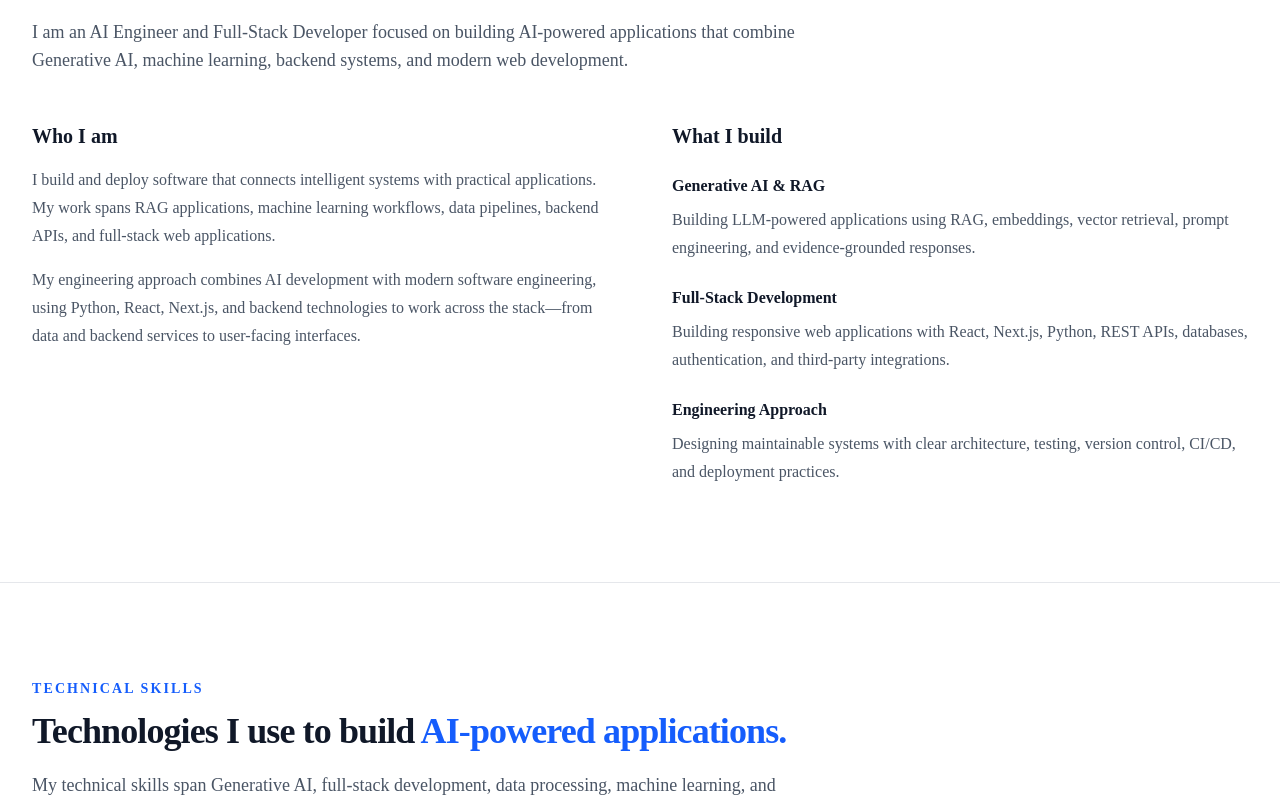
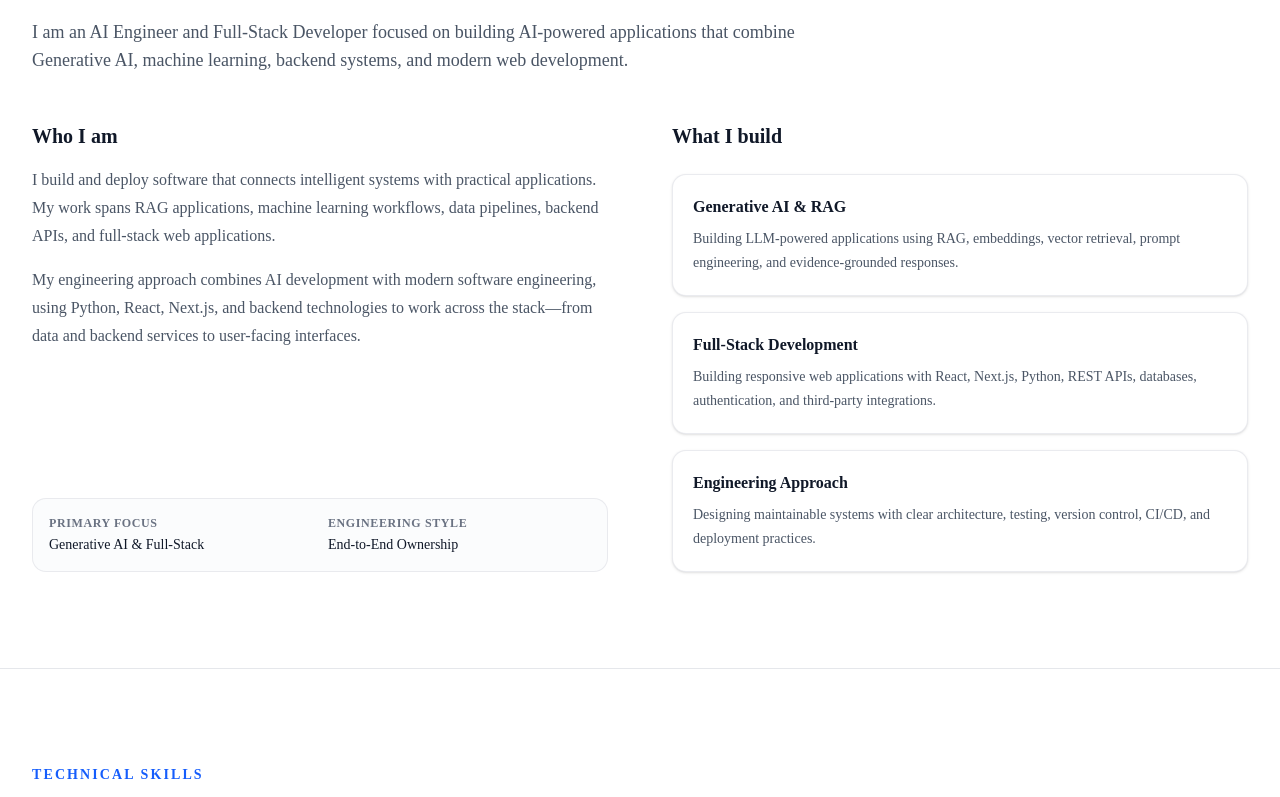
Before and after one commit to hawaebrahimhamid/ai-portfolio, a Next.js app: page / in a window 1280 px wide. Shown: the part 870-1667 px from the top of the page. Built offline with nearby package versions, Linux system fonts and the light colour scheme.

Commit message:
Update About and Projects sections

```diff
--- a/src/components/About.tsx
+++ b/src/components/About.tsx
@@ -1,4 +1,5 @@
 import Image from "next/image";
+import { FiArrowUpRight, FiCheckCircle } from "react-icons/fi";
 
 export default function About() {
   return (
@@ -30,16 +31,17 @@ export default function About() {
         {/* Main content grid */}
         <div className="mt-12 grid items-start gap-12 lg:grid-cols-2 lg:gap-16">
           {/* Column 1: Who I am */}
+          <div className="flex flex-col justify-between h-full">
             <div>
               <h3 className="text-xl font-semibold text-gray-900 dark:text-white">
                 Who I am
               </h3>
 
               <p className="mt-4 leading-7 text-gray-600 dark:text-gray-300">
-              I build and deploy software that connects intelligent systems with
-              practical applications. My work spans RAG applications, machine
-              learning workflows, data pipelines, backend APIs, and full-stack
-              web applications.
+                I build and deploy software that connects intelligent systems
+                with practical applications. My work spans RAG applications,
+                machine learning workflows, data pipelines, backend APIs, and
+                full-stack web applications.
               </p>
 
               <p className="mt-4 leading-7 text-gray-600 dark:text-gray-300">
@@ -50,43 +52,61 @@ export default function About() {
               </p>
             </div>
 
+            {/* Quick Impact Highlights for Recruiters */}
+            <div className="mt-8 grid grid-cols-2 gap-4 rounded-xl border border-gray-200/80 bg-slate-50/50 p-4 dark:border-slate-800 dark:bg-slate-900/50">
+              <div>
+                <p className="text-xs font-semibold uppercase tracking-wider text-gray-500 dark:text-gray-400">
+                  Primary Focus
+                </p>
+                <p className="mt-1 text-sm font-medium text-gray-900 dark:text-white">
+                  Generative AI & Full-Stack
+                </p>
+              </div>
+              <div>
+                <p className="text-xs font-semibold uppercase tracking-wider text-gray-500 dark:text-gray-400">
+                  Engineering Style
+                </p>
+                <p className="mt-1 text-sm font-medium text-gray-900 dark:text-white">
+                  End-to-End Ownership
+                </p>
+              </div>
+            </div>
+          </div>
+
           {/* Column 2: What I build */}
           <div>
             <h3 className="text-xl font-semibold text-gray-900 dark:text-white">
               What I build
             </h3>
 
-            <div className="mt-6 space-y-6">
-              <div>
+            <div className="mt-6 space-y-4">
+              <div className="rounded-xl border border-gray-200/80 bg-white p-5 shadow-sm transition-all hover:border-blue-300 dark:border-slate-800 dark:bg-slate-900/80 dark:hover:border-blue-900">
                 <h4 className="font-semibold text-gray-900 dark:text-white">
                   Generative AI & RAG
                 </h4>
-
-                <p className="mt-2 leading-7 text-gray-600 dark:text-gray-300">
+                <p className="mt-2 text-sm leading-6 text-gray-600 dark:text-gray-300">
                   Building LLM-powered applications using RAG, embeddings,
                   vector retrieval, prompt engineering, and evidence-grounded
                   responses.
                 </p>
               </div>
 
-              <div>
+              <div className="rounded-xl border border-gray-200/80 bg-white p-5 shadow-sm transition-all hover:border-blue-300 dark:border-slate-800 dark:bg-slate-900/80 dark:hover:border-blue-900">
                 <h4 className="font-semibold text-gray-900 dark:text-white">
                   Full-Stack Development
                 </h4>
-
-                <p className="mt-2 leading-7 text-gray-600 dark:text-gray-300">
+                <p className="mt-2 text-sm leading-6 text-gray-600 dark:text-gray-300">
                   Building responsive web applications with React, Next.js,
                   Python, REST APIs, databases, authentication, and third-party
                   integrations.
                 </p>
               </div>
 
-              <div>
+              <div className="rounded-xl border border-gray-200/80 bg-white p-5 shadow-sm transition-all hover:border-blue-300 dark:border-slate-800 dark:bg-slate-900/80 dark:hover:border-blue-900">
                 <h4 className="font-semibold text-gray-900 dark:text-white">
                   Engineering Approach
                 </h4>
-
-                <p className="mt-2 leading-7 text-gray-600 dark:text-gray-300">
+                <p className="mt-2 text-sm leading-6 text-gray-600 dark:text-gray-300">
                   Designing maintainable systems with clear architecture,
                   testing, version control, CI/CD, and deployment practices.
                 </p>
--- a/src/components/Projects.tsx
+++ b/src/components/Projects.tsx
@@ -1,5 +1,6 @@
 import Image from "next/image";
 import { projects } from "@/data/projects";
+import { FiGithub, FiExternalLink } from "react-icons/fi";
 
 export default function Projects() {
   return (
@@ -31,11 +32,11 @@ export default function Projects() {
           </p>
         </div>
 
-        <div className="mt-12 grid gap-6 lg:grid-cols-3">
+        <div className="mt-12 grid gap-8 lg:grid-cols-3">
           {projects.map((project) => (
             <article
               key={project.title}
-              className="flex h-full flex-col overflow-hidden rounded-2xl border border-gray-200 bg-white transition-colors duration-300 hover:border-blue-200 hover:shadow-md motion-safe:hover:-translate-y-0.5 dark:border-slate-800 dark:bg-slate-900 dark:hover:border-blue-900"
+              className="flex h-full flex-col overflow-hidden rounded-2xl border border-gray-200 bg-white transition-all duration-300 hover:border-blue-300 hover:shadow-lg dark:border-slate-800 dark:bg-slate-900 dark:hover:border-blue-900"
             >
               <div className="relative aspect-video overflow-hidden border-b border-gray-200 bg-gray-50 dark:border-slate-800 dark:bg-slate-950">
                 {project.videoUrl ? (
@@ -64,40 +65,44 @@ export default function Projects() {
                 )}
               </div>
 
-              <div className="flex flex-1 flex-col p-5 sm:p-6">
-                <div className="flex-1">
+              <div className="flex flex-1 flex-col justify-between p-6">
+                <div>
                   <h3 className="text-xl font-semibold text-gray-900 dark:text-white">
                     {project.title}
                   </h3>
 
-                  <p className="mt-4 leading-7 text-gray-600 dark:text-gray-300">
+                  <p className="mt-3 text-sm leading-6 text-gray-600 dark:text-gray-300">
                     {project.description}
                   </p>
+                </div>
 
+                <div>
+                  {/* Technology Tags */}
                   <ul
-                    className="mt-6 flex flex-wrap gap-2"
+                    className="mt-6 flex flex-wrap gap-1.5"
                     aria-label={`${project.title} technologies`}
                   >
                     {project.technologies.map((technology) => (
                       <li
                         key={technology}
-                        className="rounded-full border border-gray-200 bg-gray-50 px-3 py-1.5 text-sm text-gray-700 transition-colors duration-200 hover:border-blue-300 hover:text-blue-600 dark:border-slate-700 dark:bg-slate-800/60 dark:text-gray-300 dark:hover:border-blue-700 dark:hover:text-blue-400"
+                        className="rounded-md border border-gray-200 bg-slate-50/80 px-2.5 py-1 text-xs font-medium text-gray-600 transition-colors dark:border-slate-800 dark:bg-slate-800/60 dark:text-gray-300"
                       >
                         {technology}
                       </li>
                     ))}
                   </ul>
-                </div>
 
-                <div className="mt-8 flex flex-wrap gap-3">
+                  {/* Action Buttons */}
+                  <div className="mt-6 flex items-center gap-3 border-t border-gray-100 pt-4 dark:border-slate-800">
                     <a
                       href={project.githubUrl}
                       target="_blank"
                       rel="noopener noreferrer"
                       aria-label={`View ${project.title} source code on GitHub (opens in a new tab)`}
-                    className="inline-flex items-center rounded-lg border border-gray-300 px-4 py-2 text-sm font-semibold text-gray-900 transition-colors duration-200 hover:border-blue-600 hover:text-blue-600 dark:border-slate-700 dark:text-gray-100 dark:hover:border-blue-400 dark:hover:text-blue-400"
+                      className="inline-flex items-center gap-2 rounded-lg border border-gray-300 px-3.5 py-2 text-xs font-semibold text-gray-700 transition-all hover:border-blue-600 hover:text-blue-600 dark:border-slate-700 dark:text-gray-200 dark:hover:border-blue-400 dark:hover:text-blue-400"
                     >
-                    GitHub
+                      <FiGithub className="h-4 w-4" />
+                      Code
                     </a>
 
                     {project.liveUrl && (
@@ -106,11 +111,13 @@ export default function Projects() {
                         target="_blank"
                         rel="noopener noreferrer"
                         aria-label={`Open ${project.title} live demo (opens in a new tab)`}
-                      className="inline-flex items-center rounded-lg bg-blue-600 px-4 py-2 text-sm font-semibold text-white transition-colors duration-200 hover:bg-blue-700 hover:shadow-md"
+                        className="inline-flex items-center gap-2 rounded-lg bg-blue-600 px-3.5 py-2 text-xs font-semibold text-white transition-all hover:bg-blue-700 hover:shadow-sm"
                       >
+                        <FiExternalLink className="h-4 w-4" />
                         Live Demo
                       </a>
                     )}
+                  </div>
                 </div>
               </div>
             </article>
```
Lines whose indentation alone changed are shown as unchanged.
